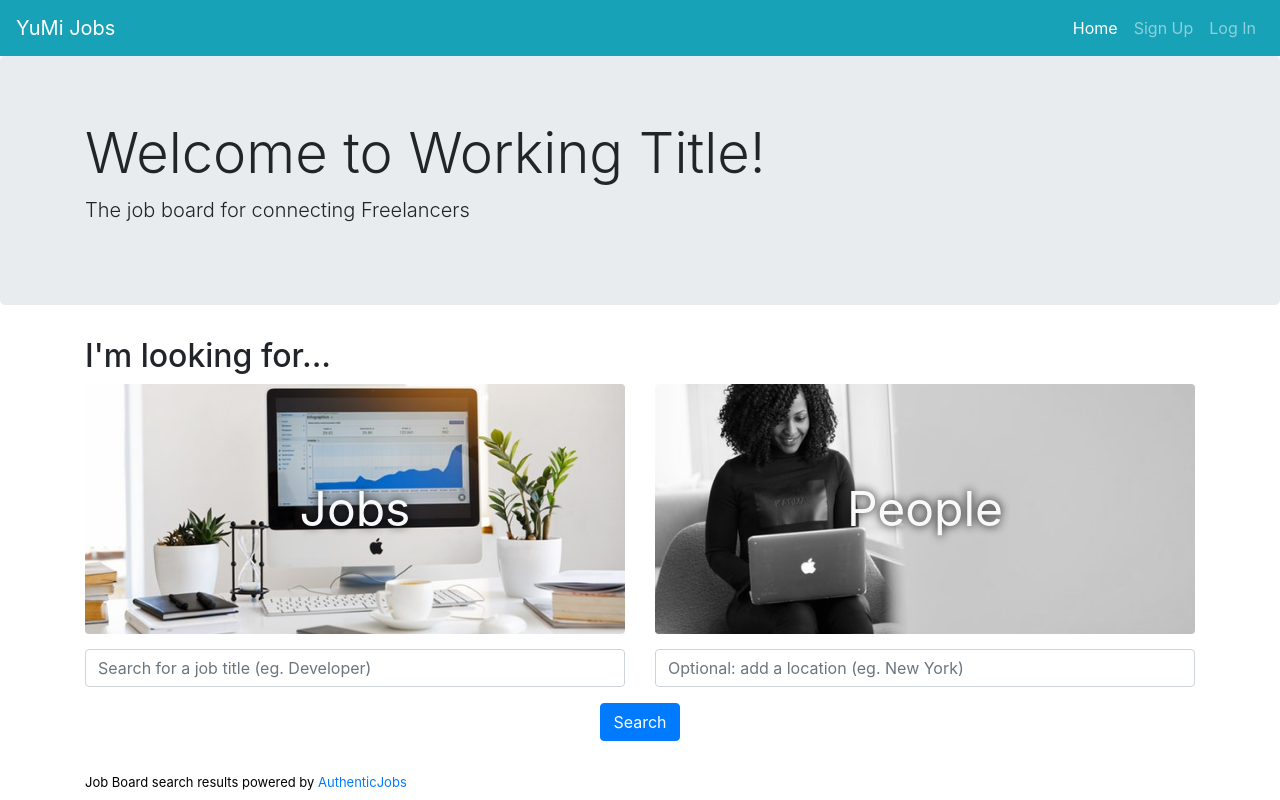
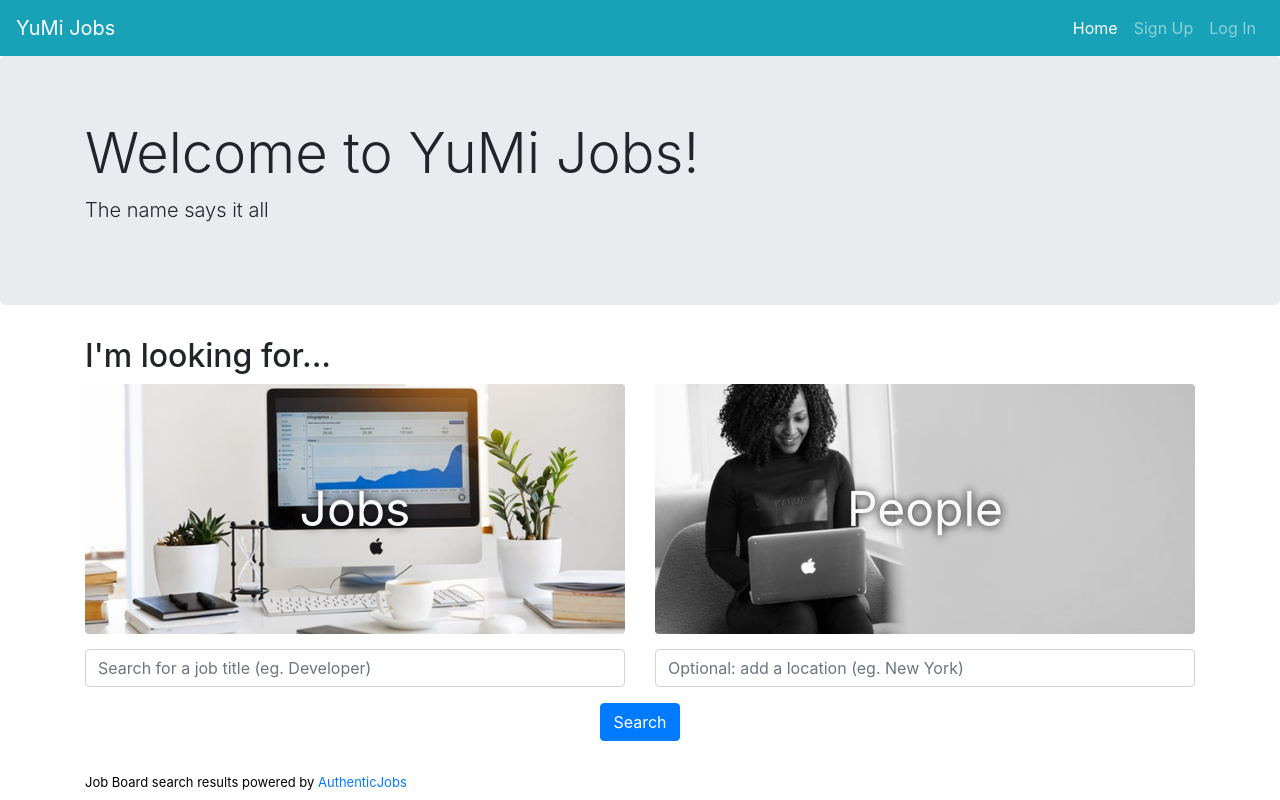
Before and after one commit to DreissenZulu/Project-3, a React (Create React App) app in the folder client/: page /home in a window 1280 px wide. Built offline with nearby package versions, Linux system fonts and the light colour scheme.

Commit message:
Edited text on landing page

```diff
--- a/client/src/pages/Landing.js
+++ b/client/src/pages/Landing.js
@@ -58,8 +58,8 @@ function Landing() {
         <div>
             <div className="jumbotron">
                 <div className="container">
-                    <h1 className="display-4">Welcome to Working Title!</h1>
-                    <p className="lead">The job board for connecting Freelancers</p>
+                    <h1 className="display-4">Welcome to YuMi Jobs!</h1>
+                    <p className="lead">The name says it all</p>
                 </div>
             </div>
 
```
